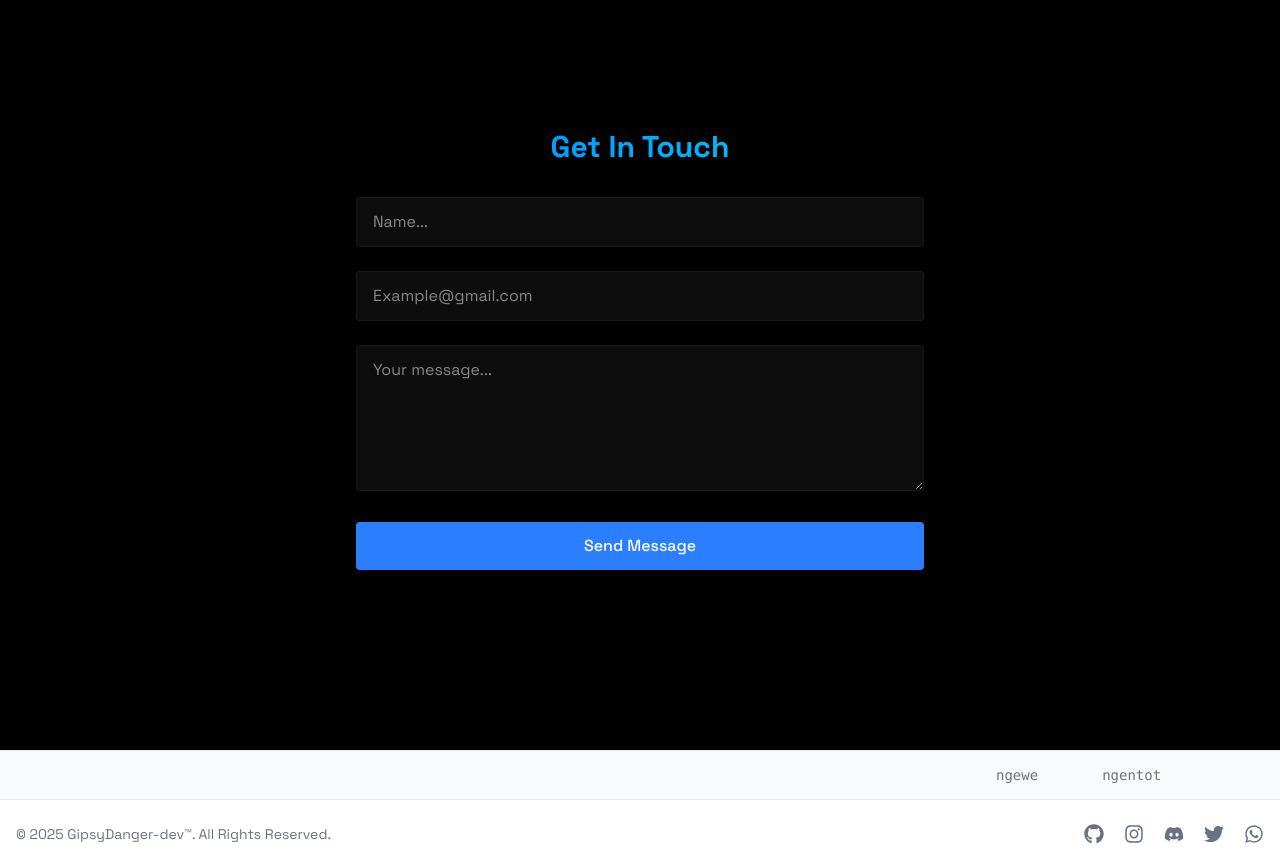
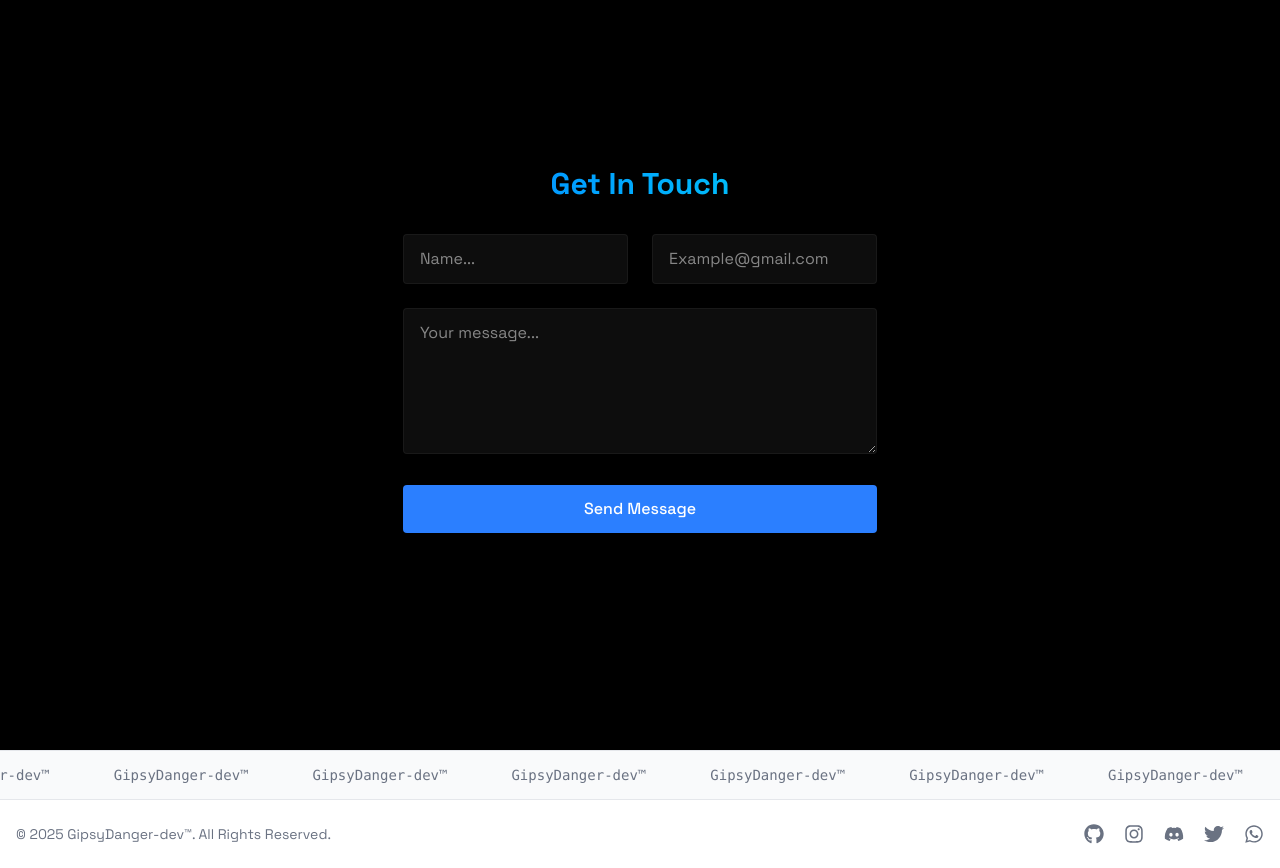
Before and after one commit to GipsyDanger-dev/GIPSYKINALOPELOPE, a React (Vite) app in the folder Gipsy/: page / in a window 1280 px wide. Shown: the part 3120-3988 px from the top of the page. Built offline with nearby package versions, Linux system fonts and the light colour scheme.

Commit message:
contact dan footer responsif

```diff
--- a/Gipsy/src/component/Footer.jsx
+++ b/Gipsy/src/component/Footer.jsx
@@ -13,8 +13,38 @@
 
 // 2. Daftar API yang akan ditampilkan di running text
 const apiEndpoints = [
-  "ngewe",
-  "ngentot",
+  "GipsyDanger-dev™",
+  "GipsyDanger-dev™",
+  "GipsyDanger-dev™",
+  "GipsyDanger-dev™",
+  "GipsyDanger-dev™",
+  "GipsyDanger-dev™",
+  "GipsyDanger-dev™",
+  "GipsyDanger-dev™",
+  "GipsyDanger-dev™",
+  "GipsyDanger-dev™",
+  "GipsyDanger-dev™",
+  "GipsyDanger-dev™",
+  "GipsyDanger-dev™",
+  "GipsyDanger-dev™",
+  "GipsyDanger-dev™",
+  "GipsyDanger-dev™",
+  "GipsyDanger-dev™",
+  "GipsyDanger-dev™",
+  "GipsyDanger-dev™",
+  "GipsyDanger-dev™",
+  "GipsyDanger-dev™",
+  "GipsyDanger-dev™",
+  "GipsyDanger-dev™",
+  "GipsyDanger-dev™",
+  "GipsyDanger-dev™",
+  "GipsyDanger-dev™",
+  "GipsyDanger-dev™",
+  "GipsyDanger-dev™",
+  "GipsyDanger-dev™",
+  "GipsyDanger-dev™",
+  "GipsyDanger-dev™",
+  "GipsyDanger-dev™",
 ];
 
 export const Footer = () => {
--- a/Gipsy/src/component/sections/Contact.jsx
+++ b/Gipsy/src/component/sections/Contact.jsx
@@ -4,24 +4,35 @@
     return (
         <section
             id="contact"
-            className="min-h-screen flex items-center justify-center py-20"
+            className="min-h-screen flex items-center justify-center py-20 px-4"
         >
             <RevealOnScroll>
-                <div className="px-4 w-150">
-                    <h2 className="text-3xl font-bold mb-8 bg-gradient-to-r from-blue-500 to-cyan-400 bg-clip-text text-transparent text-center"> Get In Touch </h2>
+                {/* Kita tetap pakai max-w-4xl, ini sudah cukup lebar */}
+                <div className="w-full max-w-4xl">
+                    <h2 className="text-2xl sm:text-3xl font-bold mb-8 bg-gradient-to-r from-blue-500 to-cyan-400 bg-clip-text text-transparent text-center">
+                        Get In Touch
+                    </h2>
                     <form className="space-y-6">
-                        <div className="relative">
-                            <input type="text"
+
+                        {/* ===== MULAI PERUBAHAN DI SINI ===== */}
+                        {/* 1. Div pembungkus untuk layout flexbox di layar medium (md) ke atas */}
+                        <div className="md:flex md:space-x-6">
+                            {/* 2. Input Nama sekarang lebarnya setengah di layar md ke atas */}
+                            <div className="relative md:w-1/2">
+                                <input
+                                    type="text"
                                     id="name"
                                     name="name"
                                     required
-                             className="w-full bg-white/5 border border-white/5 rounded px-4 py-3 text-white transition focus:outline-none focus:border-blue-500"
+                                    className="w-full bg-white/5 border border-white/5 rounded px-4 py-3 text-white transition focus:outline-none focus:border-blue-500 mb-6 md:mb-0" // Tambah margin bawah untuk mobile
                                     placeholder="Name..."
                                 />
                             </div>
 
-                        <div className="relative">
-                            <input type="text"
+                            {/* 3. Input Email juga lebarnya setengah di layar md ke atas */}
+                            <div className="relative md:w-1/2">
+                                <input
+                                    type="email"
                                     id="email"
                                     name="email"
                                     required
@@ -29,11 +40,14 @@
                                     placeholder="Example@gmail.com"
                                 />
                             </div>
+                        </div>
+                        {/* ===== AKHIR PERUBAHAN ===== */}
+
 
                         <div className="relative">
                             <textarea
                                 id="message"
-                             name="nmessage"
+                                name="message"
                                 required
                                 rows={5}
                                 className="w-full bg-white/5 border border-white/5 rounded px-4 py-3 text-white transition focus:outline-none focus:border-blue-500"
@@ -43,7 +57,7 @@
 
                         <button
                             type="submit"
-                            className="w-full bg-blue-500 text-white py-3 px-6 rounded font-medium transition relative overflow-hidden hover:-translate-y-0.5 hovet:shadow-[0_0_15px_rgba(59, 130, 246, 0.4)]"
+                            className="w-full bg-blue-500 text-white py-3 px-6 rounded font-medium transition relative overflow-hidden hover:-translate-y-0.5 hover:shadow-[0_0_15px_rgba(59,130,246,0.4)]"
                         >
                             Send Message
                         </button>
```
Lines whose indentation alone changed are shown as unchanged.
